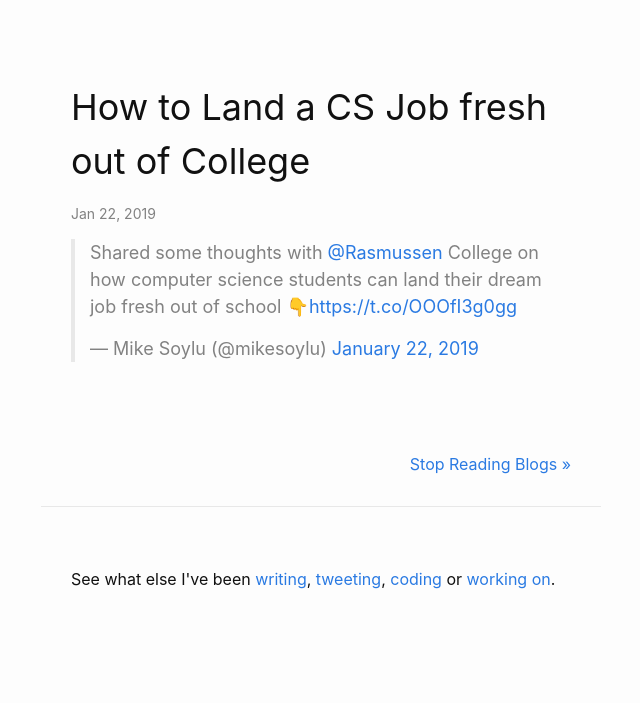
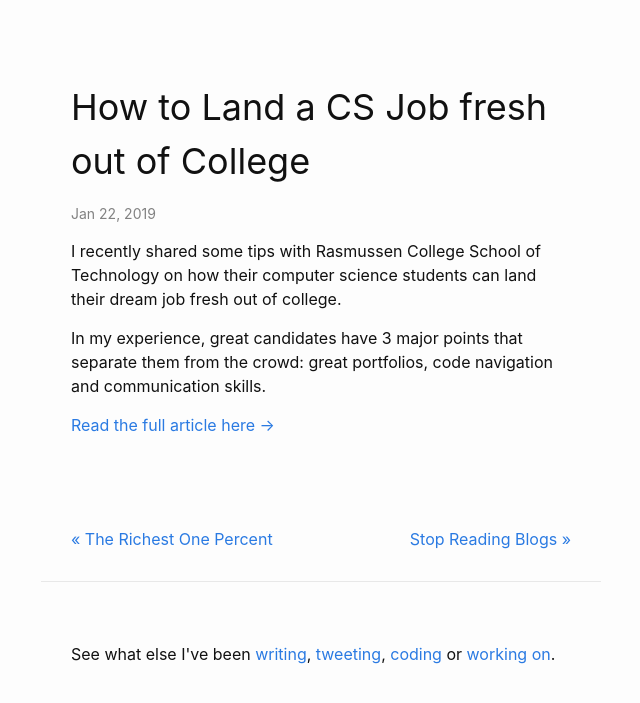
Before and after one commit to mikesoylu/mikesoylu.github.io, a Jekyll site: the page built from _posts/2019-01-22-how-to-land-a-cs-job.md, in a window 1280 px wide. Shown: the top 703 px of the page, without its empty margins (319-959 px from the left). Built offline with Jekyll 4.4.1, drawn with Linux system fonts in a browser that asks for light colours; comment, search, counter and statistics services are not loaded.

Commit message:
add post and favicons

```diff
--- a/_includes/head.html
+++ b/_includes/head.html
@@ -2,7 +2,13 @@
   <meta charset="utf-8">
   <meta http-equiv="X-UA-Compatible" content="IE=edge">
   <meta name="viewport" content="width=device-width, initial-scale=1">
+  <link rel="icon" type="image/png" sizes="32x32" href="/favicon-32x32.png">
+  <link rel="icon" type="image/png" sizes="96x96" href="/favicon-96x96.png">
+  <link rel="icon" type="image/png" sizes="16x16" href="/favicon-16x16.png">
+  <link rel="icon" type="image/png" sizes="192x192" href="/favicon-192x192.png">
+
   {%- seo -%}
+
   <link rel="stylesheet" href="{{ "/assets/main.css" | relative_url }}">
 
   {%- if jekyll.environment == 'production' and site.google_analytics -%}
--- a/_posts/2019-01-22-how-to-land-a-cs-job.md
+++ b/_posts/2019-01-22-how-to-land-a-cs-job.md
@@ -1,6 +1,11 @@
 ---
 layout: post
 title: How to Land a CS Job fresh out of College
+cta: My 3 tips for students →
 ---
 
-<blockquote class="twitter-tweet"><p lang="en" dir="ltr">Shared some thoughts with <a href="https://twitter.com/Rasmussen?ref_src=twsrc%5Etfw">@Rasmussen</a> College on how computer science students can land their dream job fresh out of school 👇<a href="https://t.co/OOOfI3g0gg">https://t.co/OOOfI3g0gg</a></p>&mdash; Mike Soylu (@mikesoylu) <a href="https://twitter.com/mikesoylu/status/1087683378231549953?ref_src=twsrc%5Etfw">January 22, 2019</a></blockquote> <script async src="https://platform.twitter.com/widgets.js" charset="utf-8"></script>
+I recently shared some tips with Rasmussen College School of Technology on how their computer science students can land their dream job fresh out of college.
+
+In my experience, great candidates have 3 major points that separate them from the crowd: great portfolios, code navigation and communication skills.
+
+[Read the full article here →](https://www.rasmussen.edu/degrees/technology/blog/computer-science-skills/)
--- a/_sass/_base.scss
+++ b/_sass/_base.scss
@@ -35,6 +35,27 @@ hr {
   margin: $spacing-unit 0;
 }
 
+
+label {
+  font-size: $small-font-size;
+}
+
+
+button {
+  border: 1px solid $grey-color-light;
+  padding: ($spacing-unit / 8) ($spacing-unit / 4);
+  font-size: $small-font-size;
+  cursor: pointer;
+  background: white;
+}
+
+button:active {
+  background: $grey-color-light;
+}
+
+button:focus {
+  outline: 0;
+}
 
 
 /**
```
Also changed, not shown: 404.html (+6 -6 lines), _posts/2018-09-24-the-richest-one-percent.md (added, +189 -0 lines), _posts/2019-01-30-stop-reading-blogs.md (+1 -1 lines), favicon-16x16.png (added), favicon-192x192.png (added), favicon-32x32.png (added), favicon-96x96.png (added), favicon.ico (added).
